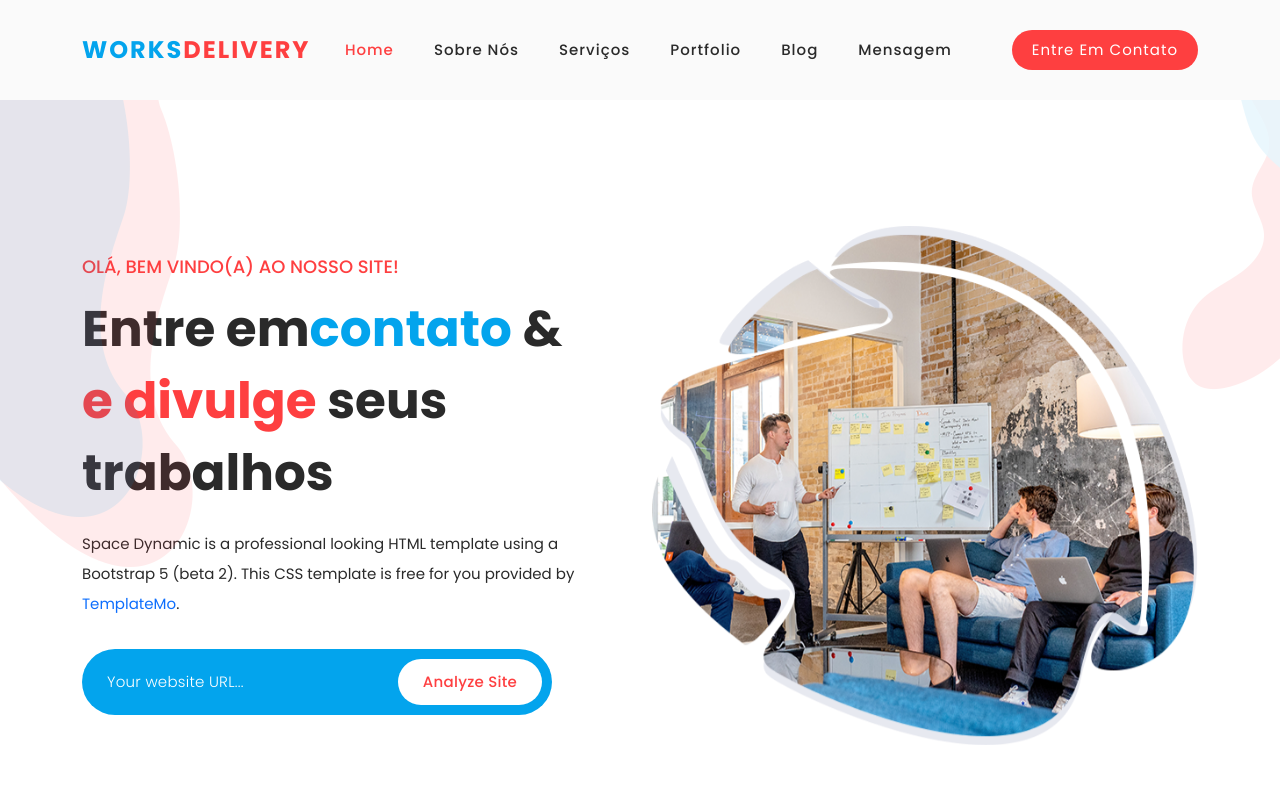
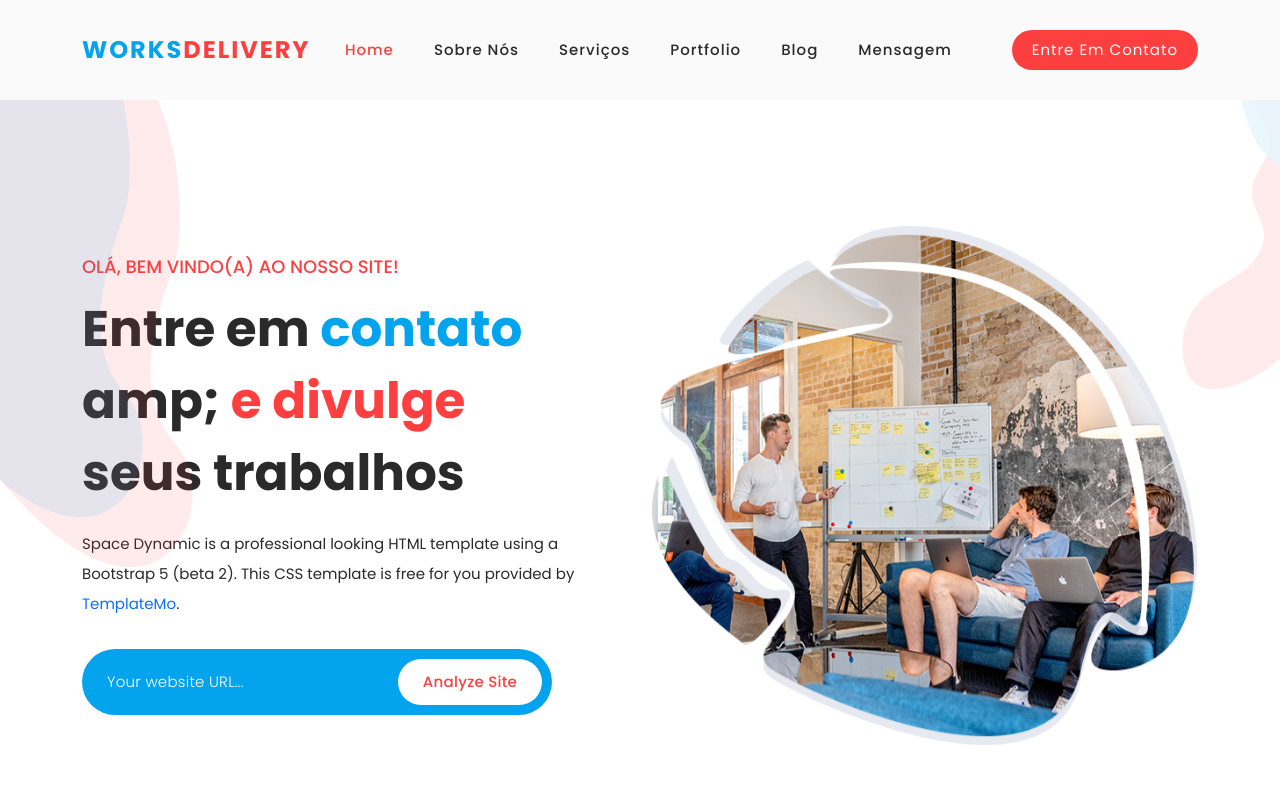
Before and after one commit to P3droCYB/Startap, a plain HTML site: page index.html in a window 1280 px wide. Shown: the top 800 px of the page. Drawn offline with Linux system fonts and the light colour scheme.

Commit message:
Update index.html

```diff
--- a/index.html
+++ b/index.html
@@ -85,7 +85,7 @@ https://templatemo.com/tm-562-space-dynamic
             <div class="col-lg-6 align-self-center">
               <div class="left-content header-text wow fadeInLeft" data-wow-duration="1s" data-wow-delay="1s">
                 <h6>Olá, Bem vindo(a) ao nosso site!</h6>
-                <h2>Entre em<em>contato</em> &amp; <span>e divulge</span> seus trabalhos</h2>
+                <h2>Entre em <em>contato</em> amp; <span>e divulge</span> seus trabalhos</h2>
                 <p>Space Dynamic is a professional looking HTML template using a Bootstrap 5 (beta 2). This CSS template is free for you provided by <a rel="nofollow" href="https://templatemo.com/page/1" target="_parent">TemplateMo</a>.</p>
                 <form id="search" action="#" method="GET">
                   <fieldset>
```
